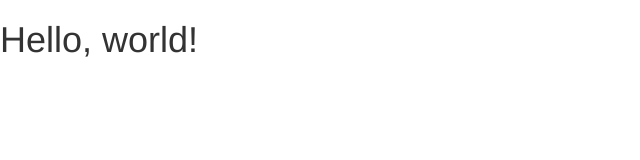
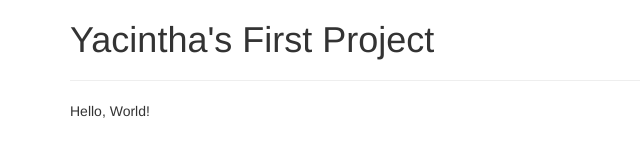
Before and after one commit to rattrayalex/firstproject, a website: page index.html in a window 1280 px wide. Shown: the whole page, without its empty margins (0-640 px from the left). Drawn offline with nearby package versions, Linux system fonts and the light colour scheme.

Commit message:
wee bit of layout work

```diff
--- a/index.html
+++ b/index.html
@@ -17,7 +17,13 @@
     <![endif]-->
   </head>
   <body>
-    <h1>Hello, world!</h1>
+    <div class="container">
+      <h1>Yacintha's First Project</h1>
+      <hr>
+      <div class="main">
+        <p>Hello, World!</p>
+      </div>
+    </div>
 
     <!-- jQuery (necessary for Bootstrap's JavaScript plugins) -->
     <script src="https://ajax.googleapis.com/ajax/libs/jquery/1.11.1/jquery.min.js"></script>
```
